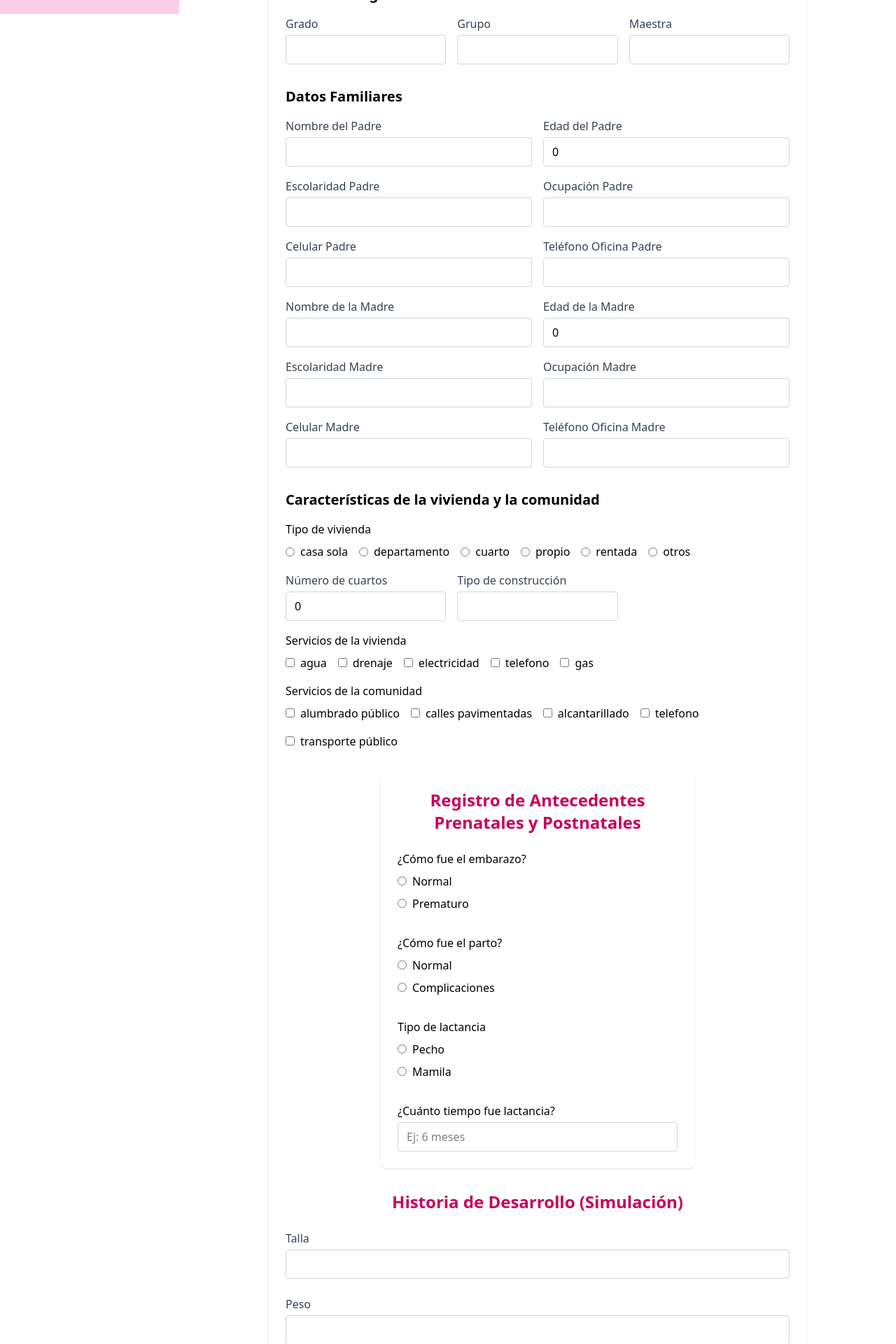
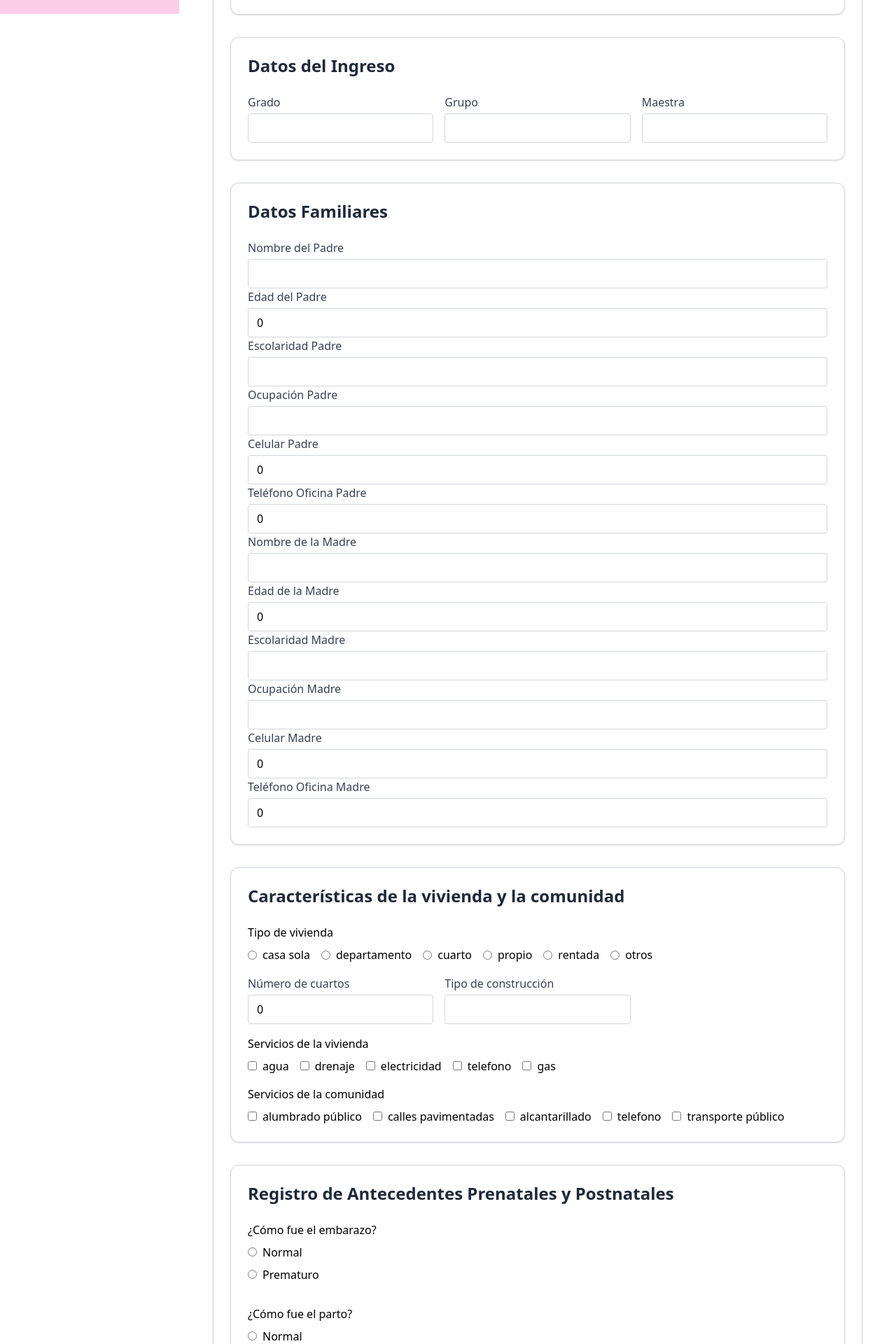
Before and after one commit to Mikelitom/DacPaCopia, a Next.js app: page /admin-dashboard/registerS in a window 1280 px wide. Shown: the part 780-2700 px from the top of the page at 70% size. Built offline with nearby package versions, Linux system fonts and the light colour scheme.

Commit message:
DISEÑO RS

```diff
--- a/src/app/admin-dashboard/registerS/Registrer_student.tsx
+++ b/src/app/admin-dashboard/registerS/Registrer_student.tsx
@@ -5,6 +5,7 @@ import { supabase } from "../../lib/supabaseClient";
 
 // Estructura de datos del formulario incluyendo datos familiares
 interface FormData {
+
   // Datos generales del niño
   apellidoPaterno: string;
   apellidoMaterno: string;
@@ -12,6 +13,8 @@ interface FormData {
   edadAlumno: number;
   fechaNacimiento: string;
   domicilioAlumno: string;
+
+  // Datos de contacto de emergencia
   contactoEmergenciaNombre: string;
   contactoEmergenciaTelefono: string;
   contactoEmergenciaDomicilio: string;
@@ -26,16 +29,16 @@ interface FormData {
   padreEdad: number;
   padreEscolaridad: string;
   padreOcupacion: string;
-  padreCelular: string;
-  padreTelefonoOficina: string;
+  padreCelular: number;
+  padreTelefonoOficina: number;
 
   // Datos de la madre
   madreNombre: string;
   madreEdad: number;
   madreEscolaridad: string;
   madreOcupacion: string;
-  madreCelular: string;
-  madreTelefonoOficina: string;
+  madreCelular: number;
+  madreTelefonoOficina: number;
 
   // Vivienda y Comunidad
   tipoVivienda: string;
@@ -50,9 +53,10 @@ interface FormData {
   parto: "",
   lactancia: "",
   tiempo_lactancia: "",
+
   // Desarrollo del niño
-  talla: string;
-  peso: "",
+  talla: number;
+  peso: number,
   tieneMalformacion: "" | "Sí" | "No",
   malformaciones: "",
   enfermedades: "",
@@ -62,23 +66,21 @@ interface FormData {
   servicio_medico: "",
   control_esfinteres_diurno: "",
   control_esfinteres_nocturno: "",
-  horas_sueño: "",
+  horas_sueño: number,
   tipo_sueño: "",
   comparteCama: "" | "Sí" | "No",
   tipo_cama: "",
   desayuno: "",
   comida: "",
   cena: "",
-  edad_camino: "",
-  edad_hablo: "",
+  edad_camino: number,
+  edad_hablo: number,
   lateralidad: "",
   lenguaje: "",
 //Observaciones
   observacionesAlumno: "",
 }
-
-export default function RegistrerStudent() {
-  const [formData, setFormData] = useState<FormData>({
+const initialFormData: FormData = {
   apellidoPaterno: "",
   apellidoMaterno: "",
   nombres: "",
@@ -95,14 +97,14 @@ export default function RegistrerStudent() {
   padreEdad: 0,
   padreEscolaridad: "",
   padreOcupacion: "",
-    padreCelular: "",
-    padreTelefonoOficina: "",
+  padreCelular: 0,
+  padreTelefonoOficina: 0,
   madreNombre: "",
   madreEdad: 0,
   madreEscolaridad: "",
   madreOcupacion: "",
-    madreCelular: "",
-    madreTelefonoOficina: "",
+  madreCelular: 0,
+  madreTelefonoOficina: 0,
   tipoVivienda: "",
   otrosTipoVivienda: "",
   numCuartos: 0,
@@ -113,47 +115,50 @@ export default function RegistrerStudent() {
   parto: "",
   lactancia: "",
   tiempo_lactancia: "",
-    talla: "",
-    peso: "",
+  talla: 0,
+  peso: 0,
   tieneMalformacion: "",
   malformaciones: "",
   enfermedades: "",
   alergias: "",
-    vacunas: [] as string[],
+  vacunas: [],
   tieneServicioMedico: "",
   servicio_medico: "",
   control_esfinteres_diurno: "",
   control_esfinteres_nocturno: "",
-    horas_sueño: "",
+  horas_sueño: 0,
   tipo_sueño: "",
   comparteCama: "",
   tipo_cama: "",
   desayuno: "",
   comida: "",
   cena: "",
-    edad_camino: "",
-    edad_hablo: "",
+  edad_camino: 0,
+  edad_hablo: 0,
   lateralidad: "",
   lenguaje: "",
   observacionesAlumno: "",
-  });
+};
+export default function RegistrerStudent() {
+  const [formData, setFormData] = useState<FormData>(initialFormData);
   const [loading, setLoading] = useState(false);
 
   // Maneja cambios de todos los inputs
-  const handleChange = (e: React.ChangeEvent<HTMLInputElement | HTMLTextAreaElement>) => {
+  const handleChange = (
+    e: React.ChangeEvent<HTMLInputElement | HTMLTextAreaElement>
+  ) => {
     const { name, value, type, checked } = e.target as HTMLInputElement;
-
     if (name === "vacunas") {
-      setFormData(prev => {
-        const vacunasSet = new Set(prev.vacunas);
-        if (checked) vacunasSet.add(value);
-        else vacunasSet.delete(value);
-        return { ...prev, vacunas: Array.from(vacunasSet) };
+      setFormData((prev) => {
+        const setVac = new Set(prev.vacunas);
+        if (checked) setVac.add(value);
+        else setVac.delete(value);
+        return { ...prev, vacunas: Array.from(setVac) };
       });
     } else {
-      setFormData(prev => ({
+      setFormData((prev) => ({
         ...prev,
-        [name]: type === "number" ? Number(value) : value
+        [name]: type === "number" ? Number(value) : value,
       }));
     }
   };
@@ -230,9 +235,6 @@ export default function RegistrerStudent() {
           edadAlumno: formData.edadAlumno,
           fecha_nacimiento: formData.fechaNacimiento,
           domicilioAlumno: formData.domicilioAlumno,
-          contactoEmergenciaNombre: formData.contactoEmergenciaNombre,
-          contactoEmergenciaTelefono: formData.contactoEmergenciaTelefono,
-          contactoEmergenciaDomicilio: formData.contactoEmergenciaDomicilio,
           grado: formData.grado,
           grupo: formData.grupo,
           maestraAlumno: formData.maestraAlumno,
@@ -243,6 +245,19 @@ export default function RegistrerStudent() {
         .select("id_alumno");
       if (alumnoError || !alumnoData) throw alumnoError;
       const newId = alumnoData[0].id_alumno;
+
+      // 4) Insertar contacto de emergencia
+      const { error: contactoError } = await supabase
+        .from("ContactoEmergencia")
+        .insert([
+          {
+            id_alumno: newId,
+            nombre: formData.contactoEmergenciaNombre,
+            telefono: formData.contactoEmergenciaTelefono,
+            domicilio: formData.contactoEmergenciaDomicilio,
+          },
+        ]);
+      if (contactoError) throw contactoError;
 
       // 4) características de vivienda y comunidad
       const tipo = formData.tipoVivienda === "otros"
@@ -279,7 +294,7 @@ export default function RegistrerStudent() {
           servicio_medico: formData.tieneServicioMedico === "Sí" ? formData.servicio_medico : "",
           control_esfinteres_diurno: formData.control_esfinteres_diurno,
           control_esfinteres_nocturno: formData.control_esfinteres_nocturno,
-          horas_sueño: parseInt(formData.horas_sueño, 10),
+          horas_sueño: formData.horas_sueño,
           tipo_sueño: formData.tipo_sueño,
           tipo_cama: formData.comparteCama === "Sí" ? formData.tipo_cama : "Duerme solo",
           desayuno: formData.desayuno,
@@ -295,63 +310,31 @@ export default function RegistrerStudent() {
 
       if (error) throw error;
 
-      alert("✅ Antecedentes prenatales y postnatales registrados correctamente");
-
 
       alert(`✅ Alumno registrado con éxito (ID: ${newId})`);
+      // sólo en caso de éxito reseteamos el formulario
+      setFormData(initialFormData);
 
-      // Limpiar estado
-      setFormData({
-        apellidoPaterno: "",
-        apellidoMaterno: "", nombres: "", edadAlumno: 0,
-        fechaNacimiento: "", domicilioAlumno: "",
-        contactoEmergenciaNombre: "", contactoEmergenciaTelefono: "",
-        contactoEmergenciaDomicilio: "", grado: "", grupo: "",
-        maestraAlumno: "", padreNombre: "", padreEdad: 0,
-        padreEscolaridad: "", padreOcupacion: "", padreCelular: "",
-        padreTelefonoOficina: "", madreNombre: "", madreEdad: 0,
-        madreEscolaridad: "", madreOcupacion: "", madreCelular: "",
-        madreTelefonoOficina: "",tipoVivienda: "",
-        otrosTipoVivienda: "",numCuartos: 0,tipoConstruccion: "",
-        serviciosVivienda: [], serviciosComunidad: [],embarazo: "",
-        parto: "",lactancia: "",tiempo_lactancia: "",
-        talla: "",peso: "", tieneMalformacion: "",malformaciones: "",
-        enfermedades: "",alergias: "",vacunas: [],tieneServicioMedico: "",
-        servicio_medico: "",control_esfinteres_diurno: "",
-        control_esfinteres_nocturno: "",horas_sueño: "",tipo_sueño: "",
-        comparteCama: "",tipo_cama: "",desayuno: "",comida: "",
-        cena: "",edad_camino: "",edad_hablo: "",lateralidad: "",
-        lenguaje: "",observacionesAlumno: "",
-      });
     } catch (err: any) {
       console.error("ERROR COMPLETO:", err);
-
-      if (err instanceof Error) {
-        alert(`❌ Error al registrar estudiante: ${err.message}`);
-      } else if (typeof err === "object" && err !== null) {
-        if ('message' in err) {
-          alert(`❌ Error al registrar estudiante: ${(err as any).message}`);
-        } else if ('error' in err) {
-          alert(`❌ Error al registrar estudiante: ${(err as any).error}`);
-        } else {
-          alert(`❌ Error al registrar estudiante: ${JSON.stringify(err)}`);
-        }
-      } else {
-        alert(`❌ Error al registrar estudiante: ${String(err)}`);
-      }
+      const msg = err?.message ?? err?.error ?? JSON.stringify(err);
+      alert(`❌ Error al registrar estudiante: ${msg}`);
+    } finally{
+      // reactivamos el botón siempre
+      setLoading(false);
     }
 
   };
 
   return (
-    <div className="max-w-3xl mx-auto p-6 bg-white rounded-lg shadow">
-      <h1 className="text-2xl font-bold text-pink-700 mb-6 text-center">
+    <div className="p-6 rounded-xl border border-gray-300 shadow-sm bg-white">
+      <h1 className="text-2xl font-bold mb-6 text-center text-pink-700">
         Registro de Alumno
       </h1>
       <form onSubmit={handleSubmit} className="space-y-8">
         {/* Sección: Datos Generales */}
         <div>
-          <h2 className="text-xl font-semibold mb-4">Datos Generales</h2>
+          <h2 className="text-2xl font-bold text-gray-800 mb-6">Datos Generales</h2>
           <div className="grid grid-cols-1 md:grid-cols-2 gap-4">
             <Input name="apellidoPaterno" label="Apellido Paterno" value={formData.apellidoPaterno} onChange={handleChange} />
             <Input name="apellidoMaterno" label="Apellido Materno" value={formData.apellidoMaterno} onChange={handleChange} />
@@ -362,8 +345,8 @@ export default function RegistrerStudent() {
           </div>
         </div>
         {/* Sección: Contacto de Emergencia */}
-        <div>
-          <h2 className="text-xl font-semibold mb-4">Contacto de Emergencia</h2>
+        <div className="p-6 rounded-xl border border-gray-300 shadow-sm bg-white">
+          <h2 className="text-2xl font-bold text-gray-800 mb-6">Contacto de Emergencia</h2>
           <div className="grid grid-cols-1 md:grid-cols-2 gap-4">
             <Input name="contactoEmergenciaNombre" label="Nombre" value={formData.contactoEmergenciaNombre} onChange={handleChange} />
             <Input name="contactoEmergenciaTelefono" type="tel" label="Teléfono" value={formData.contactoEmergenciaTelefono} onChange={handleChange} />
@@ -371,8 +354,8 @@ export default function RegistrerStudent() {
           </div>
         </div>
         {/* Sección: Datos del Ingreso */}
-        <div>
-          <h2 className="text-xl font-semibold mb-4">Datos del Ingreso</h2>
+        <div className="p-6 rounded-xl border border-gray-300 shadow-sm bg-white">
+          <h2 className="text-2xl font-bold text-gray-800 mb-6">Datos del Ingreso</h2>
           <div className="grid grid-cols-1 md:grid-cols-3 gap-4">
             <Input name="grado" label="Grado" value={formData.grado} onChange={handleChange} />
             <Input name="grupo" label="Grupo" value={formData.grupo} onChange={handleChange} />
@@ -380,26 +363,26 @@ export default function RegistrerStudent() {
           </div>
         </div>
         {/* Sección: Datos Familiares */}
-          <h2 className="text-xl font-semibold mb-4">Datos Familiares</h2>
-          <div className="grid grid-cols-1 md:grid-cols-2 gap-4">
+        <div className="p-6 rounded-xl border border-gray-300 shadow-sm bg-white">
+          <h2 className="text-2xl font-bold text-gray-800 mb-6">Datos Familiares</h2>
             {/* Padre */}
             <Input name="padreNombre" label="Nombre del Padre" value={formData.padreNombre} onChange={handleChange} />
             <Input name="padreEdad" type="number" label="Edad del Padre" value={String(formData.padreEdad)} onChange={handleChange} />
             <Input name="padreEscolaridad" label="Escolaridad Padre" value={formData.padreEscolaridad} onChange={handleChange} />
             <Input name="padreOcupacion" label="Ocupación Padre" value={formData.padreOcupacion} onChange={handleChange} />
-            <Input name="padreCelular" type="tel" label="Celular Padre" value={formData.padreCelular} onChange={handleChange} />
-            <Input name="padreTelefonoOficina" type="tel" label="Teléfono Oficina Padre" value={formData.padreTelefonoOficina} onChange={handleChange} />
+            <Input name="padreCelular" type="tel" label="Celular Padre" value={String(formData.padreCelular)} onChange={handleChange} />
+            <Input name="padreTelefonoOficina" type="tel" label="Teléfono Oficina Padre" value={String(formData.padreTelefonoOficina)} onChange={handleChange} />
             {/* Madre */}
             <Input name="madreNombre" label="Nombre de la Madre" value={formData.madreNombre} onChange={handleChange} />
             <Input name="madreEdad" type="number" label="Edad de la Madre" value={String(formData.madreEdad)} onChange={handleChange} />
             <Input name="madreEscolaridad" label="Escolaridad Madre" value={formData.madreEscolaridad} onChange={handleChange} />
             <Input name="madreOcupacion" label="Ocupación Madre" value={formData.madreOcupacion} onChange={handleChange} />
-            <Input name="madreCelular" type="tel" label="Celular Madre" value={formData.madreCelular} onChange={handleChange} />
-            <Input name="madreTelefonoOficina" type="tel" label="Teléfono Oficina Madre" value={formData.madreTelefonoOficina} onChange={handleChange} />
+            <Input name="madreCelular" type="tel" label="Celular Madre" value={String(formData.madreCelular)} onChange={handleChange} />
+            <Input name="madreTelefonoOficina" type="tel" label="Teléfono Oficina Madre" value={String(formData.madreTelefonoOficina)} onChange={handleChange} />
           </div>
            {/* Características de Vivienda y Comunidad */}
-        <div>
-          <h2 className="text-xl font-semibold mb-4">
+        <div className="p-6 rounded-xl border border-gray-300 shadow-sm bg-white">
+          <h2 className="text-2xl font-bold text-gray-800 mb-6">
             Características de la vivienda y la comunidad
           </h2>
 
@@ -483,7 +466,7 @@ export default function RegistrerStudent() {
           </div>
 
           {/* Servicios de la comunidad (múltiple) */}
-          <div className="mb-4">
+          <div >
             <span className="font-medium">Servicios de la comunidad</span>
             <div className="mt-2 flex flex-wrap gap-4">
               {[
@@ -512,11 +495,11 @@ export default function RegistrerStudent() {
             </div>
           </div>
         </div>
-        {/* Sección: Antecedentes Prenatales y Postnatales */}
-        <div className="max-w-md mx-auto p-6 bg-white rounded-lg shadow">
-          <h1 className="text-2xl font-bold text-pink-700 mb-6 text-center">
+        {/*  Antecedentes Prenatales y Postnatales */}
+        <div className="p-6 rounded-xl border border-gray-300 shadow-sm bg-white">
+          <h2 className="text-2xl font-bold text-gray-800 mb-6">
             Registro de Antecedentes Prenatales y Postnatales
-          </h1>
+          </h2>
           <form onSubmit={handleSubmit} className="space-y-6">
 
             {/* Embarazo */}
@@ -590,16 +573,17 @@ export default function RegistrerStudent() {
           </form>
         </div>
         {/* Sección: Historia del Desarrollo Del Niño */}
-        <h1 className="text-2xl font-bold text-pink-700 mb-6 text-center">
-        Historia de Desarrollo (Simulación)
-      </h1>
+        <div className="p-6 rounded-xl border border-gray-300 shadow-sm bg-white">
+        <h2 className="text-2xl font-bold text-gray-800 mb-6">
+        Historia de Desarrollo
+      </h2>
       <form onSubmit={handleSubmit} className="space-y-6">
 
         {/* Talla */}
-        <Input label="Talla" name="talla" value={formData.talla} onChange={handleChange} />
+        <Input label="Talla" name="talla" value={String(formData.talla)} onChange={handleChange} />
 
         {/* Peso */}
-        <Input label="Peso" name="peso" value={formData.peso} onChange={handleChange} />
+        <Input label="Peso" name="peso" value={String(formData.peso)} onChange={handleChange} />
          {/* Malformaciones */}
          <fieldset>
           <legend className="font-medium mb-2">¿Presenta alguna malformación aparente?</legend>
@@ -809,10 +793,10 @@ export default function RegistrerStudent() {
         <Input label="¿Qué cena normalmente?" name="cena" value={formData.cena} onChange={handleChange} />
 
         {/* Edad en que caminó */}
-        <Input label="¿A qué edad caminó?" name="edad_camino" value={formData.edad_camino} onChange={handleChange} />
+        <Input label="¿A qué edad caminó?" name="edad_camino" value={String(formData.edad_camino)} onChange={handleChange} />
 
         {/* Edad en que habló */}
-        <Input label="¿A qué edad habló?" name="edad_hablo" value={formData.edad_hablo} onChange={handleChange} />
+        <Input label="¿A qué edad habló?" name="edad_hablo" value={String(formData.edad_hablo)} onChange={handleChange} />
 
         {/* Lateridad */}
         <fieldset>
@@ -861,10 +845,10 @@ export default function RegistrerStudent() {
               placeholder="Ej: Alumno tranquilo, se adapta bien al grupo, requiere apoyo en motricidad fina, etc."
             />
           </div>
-
+        </div>
         {/* Botón de envío */}
-        <div className="text-right">
-          <button type="submit" disabled={loading} className="bg-pink-600 text-white font-bold px-6 py-2 rounded hover:bg-pink-700 transition">
+        <div className="flex justify-center mt-8">
+          <button type="submit" disabled={loading} className="bg-[#FFE0E3] hover:bg-[#ffccd4] text-black font-semibold py-2 px-4 rounded-lg">
             {loading ? "Guardando…" : "Registrar"}
           </button>
         </div>
```
Lines whose indentation alone changed are shown as unchanged.
